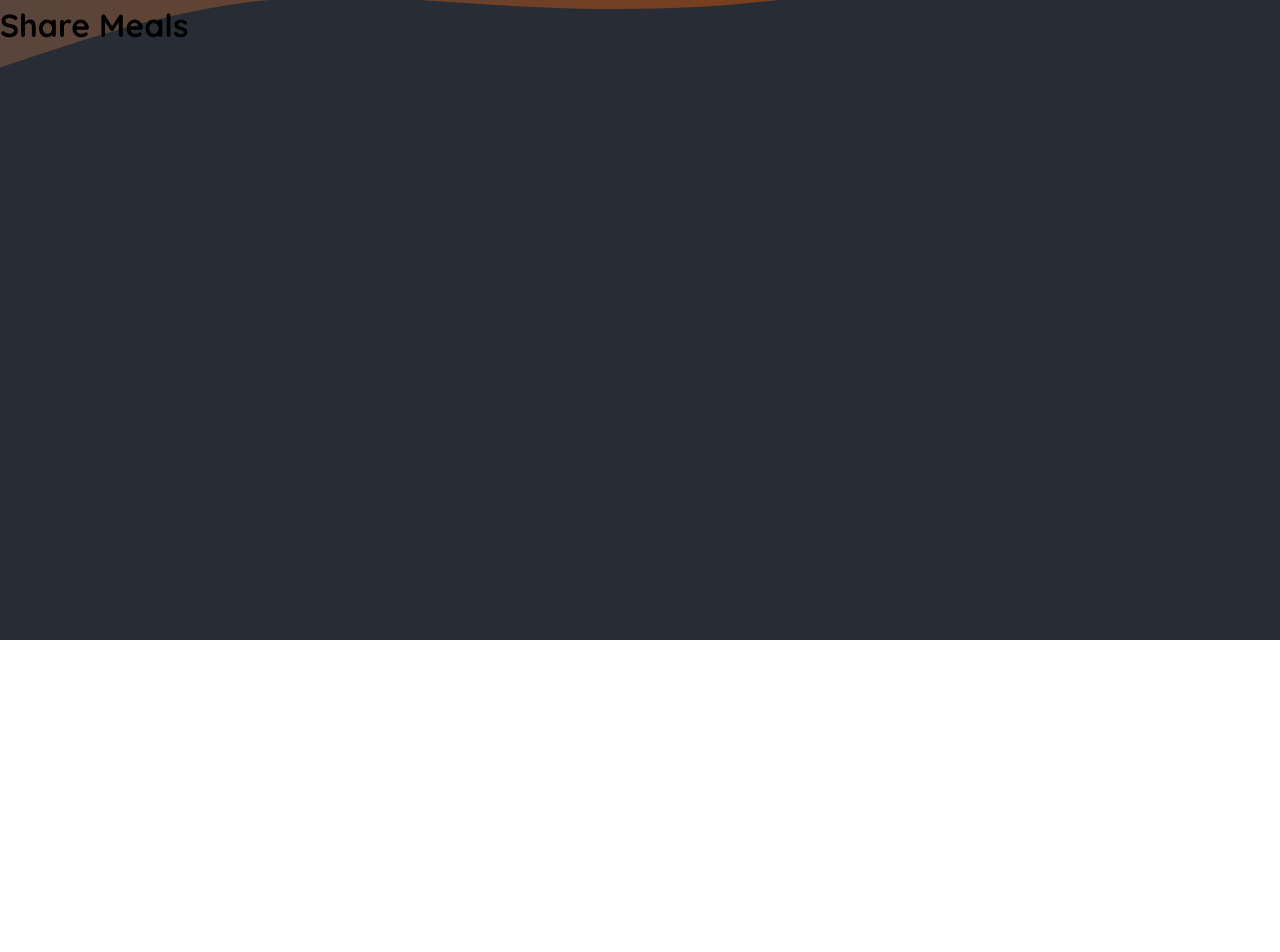
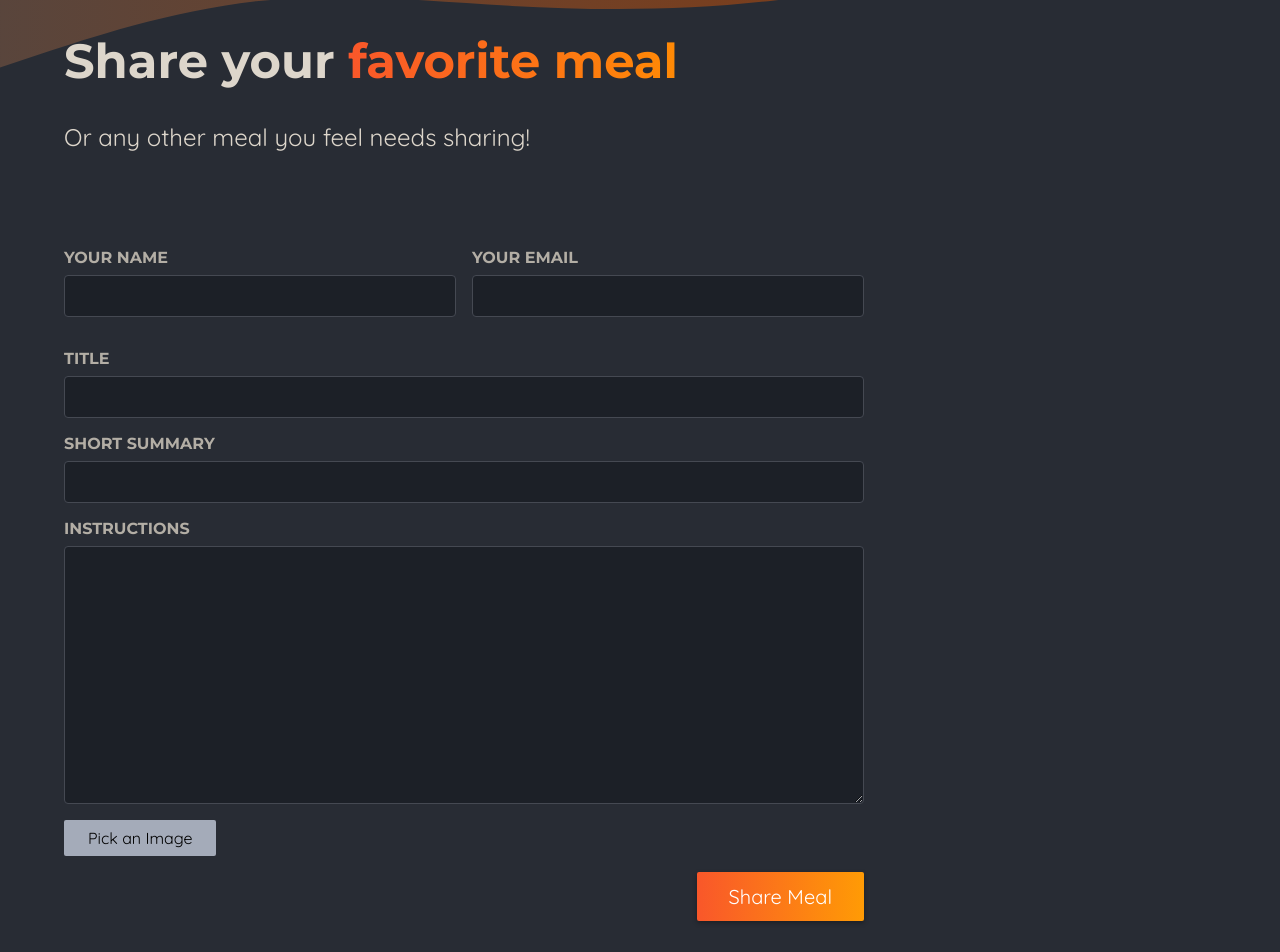
Before and after one commit to brendapc/meal-app, a Next.js app: page /meals/share in a window 1280 px wide. Shown: the part 160-1112 px from the top of the page. Before the commit the page ends 800 px from the top, so only its background shows below. Built offline with nearby package versions, Linux system fonts and the light colour scheme.

Commit message:
feat: share page

```diff
--- a/app/meals/share/page.js
+++ b/app/meals/share/page.js
@@ -1,7 +1,50 @@
-export default function MealsSharePage() {
+import ImagePicker from '@/components/image-picker/image-picker';
+import styles from './page.module.css';
+
+export default function ShareMealPage() {
   return (
-    <div>
-      <h1>Share Meals</h1>
-    </div>
+    <>
+      <header className={styles.header}>
+        <h1>
+          Share your <span className={styles.highlight}>favorite meal</span>
+        </h1>
+        <p>Or any other meal you feel needs sharing!</p>
+      </header>
+      <main className={styles.main}>
+        <form className={styles.form}>
+          <div className={styles.row}>
+            <p>
+              <label htmlFor="name">Your name</label>
+              <input type="text" id="name" name="name" required />
+            </p>
+            <p>
+              <label htmlFor="email">Your email</label>
+              <input type="email" id="email" name="email" required />
+            </p>
+          </div>
+          <p>
+            <label htmlFor="title">Title</label>
+            <input type="text" id="title" name="title" required />
+          </p>
+          <p>
+            <label htmlFor="summary">Short Summary</label>
+            <input type="text" id="summary" name="summary" required />
+          </p>
+          <p>
+            <label htmlFor="instructions">Instructions</label>
+            <textarea
+              id="instructions"
+              name="instructions"
+              rows="10"
+              required
+            ></textarea>
+          </p>
+          <ImagePicker />
+          <p className={styles.actions}>
+            <button type="submit">Share Meal</button>
+          </p>
+        </form>
+      </main>
+    </>
   );
 }
--- /dev/null
+++ b/app/meals/share/page.module.css
@@ -0,0 +1,98 @@
+.header {
+  gap: 3rem;
+  margin: 3rem auto 5rem auto;
+  width: 90%;
+  max-width: 75rem;
+  color: #ddd6cb;
+  font-size: 1.5rem;
+}
+
+.header h1 {
+  font-family: 'Montserrat', sans-serif;
+}
+
+.highlight {
+  background: linear-gradient(90deg, #f9572a, #ff8a05);
+  background-clip: text;
+  -webkit-background-clip: text;
+  -webkit-text-fill-color: transparent;
+}
+
+.main {
+  width: 90%;
+  max-width: 75rem;
+  margin: 3rem auto;
+  color: white;
+}
+
+.form {
+  max-width: 50rem;
+}
+
+.form label {
+  display: block;
+  margin-bottom: 0.5rem;
+  font-size: 1rem;
+  font-family: 'Montserrat', sans-serif;
+  text-transform: uppercase;
+  color: #b3aea5;
+  font-weight: bold;
+}
+
+.form input,
+.form textarea {
+  display: block;
+  width: 100%;
+  padding: 0.5rem 1rem;
+  border-radius: 4px;
+  border: 1px solid #454952;
+  background: #1c2027;
+  font-size: 1.25rem;
+  font-family: 'Montserrat', sans-serif;
+  color: #ddd6cb;
+}
+
+.form input:focus,
+.form textarea:focus {
+  outline-color: #f99f2a;
+  background-color: #1f252d;
+}
+
+.row {
+  display: flex;
+  gap: 1rem;
+}
+
+.row p {
+  width: 100%;
+}
+
+.actions {
+  text-align: right;
+}
+
+.actions button {
+  border: 0;
+  padding: 0.75rem 2rem;
+  background: linear-gradient(90deg, #f9572a, #ff9b05);
+  border: none;
+  color: #ffffff;
+  border-radius: 2px;
+  cursor: pointer;
+  font: inherit;
+  font-size: 1.25rem;
+  box-shadow: 0 2px 5px rgba(0, 0, 0, 0.3);
+}
+
+.actions button:hover,
+.actions button:focus {
+  background: linear-gradient(90deg, #fd4715, #f9b241);
+}
+
+.actions button:disabled,
+.actions button:hover:disabled,
+.actions button:focus:disabled {
+  background: #ccc;
+  color: #979797;
+  cursor: not-allowed;
+}
--- /dev/null
+++ b/components/image-picker/image-picker.js
@@ -0,0 +1,26 @@
+'use client'
+import { useRef } from 'react'
+import styles from './image-picker.module.css'
+export default function ImagePicker ({label, name}) {
+
+  const imageInputRef = useRef()
+
+  function handlePickClick() {
+    imageInputRef.current.click()
+  }
+
+  return <div className={styles.picker}>
+    <label htmlFor={name}>{label}</label>
+    <div className={styles.controls}>
+      <input
+        className={styles.input} // hiding ugly input and using button for better styling
+        type="file"
+        id={name} // reference to the htmlFor attribute in the label
+        accept="image/png, image/jpeg"
+        name={name}
+        ref={imageInputRef}
+      />
+      <button className={styles.button} type='button' onClick={handlePickClick}>Pick an Image</button>
+    </div>
+  </div>
+}
--- /dev/null
+++ b/components/image-picker/image-picker.module.css
@@ -0,0 +1,45 @@
+.controls {
+  display: flex;
+  align-items: flex-start;
+  gap: 1.5rem;
+  margin-bottom: 1rem;
+}
+
+.picker .input {
+  display: none;
+}
+
+.picker .button {
+  border: 0;
+  padding: 0.5rem 1.5rem;
+  background: #a4abb9;
+  border-radius: 2px;
+  cursor: pointer;
+  font: inherit;
+}
+
+.picker .button:hover,
+.picker .button:focus {
+  background: #b3b9c6;
+}
+
+.preview {
+  width: 10rem;
+  height: 10rem;
+  border: 2px solid #a4abb9;
+  display: flex;
+  justify-content: center;
+  align-items: center;
+  text-align: center;
+  color: #a4abb9;
+  position: relative;
+}
+
+.preview p {
+  margin: 0;
+  padding: 1rem;
+}
+
+.preview img {
+  object-fit: cover;
+}
```
